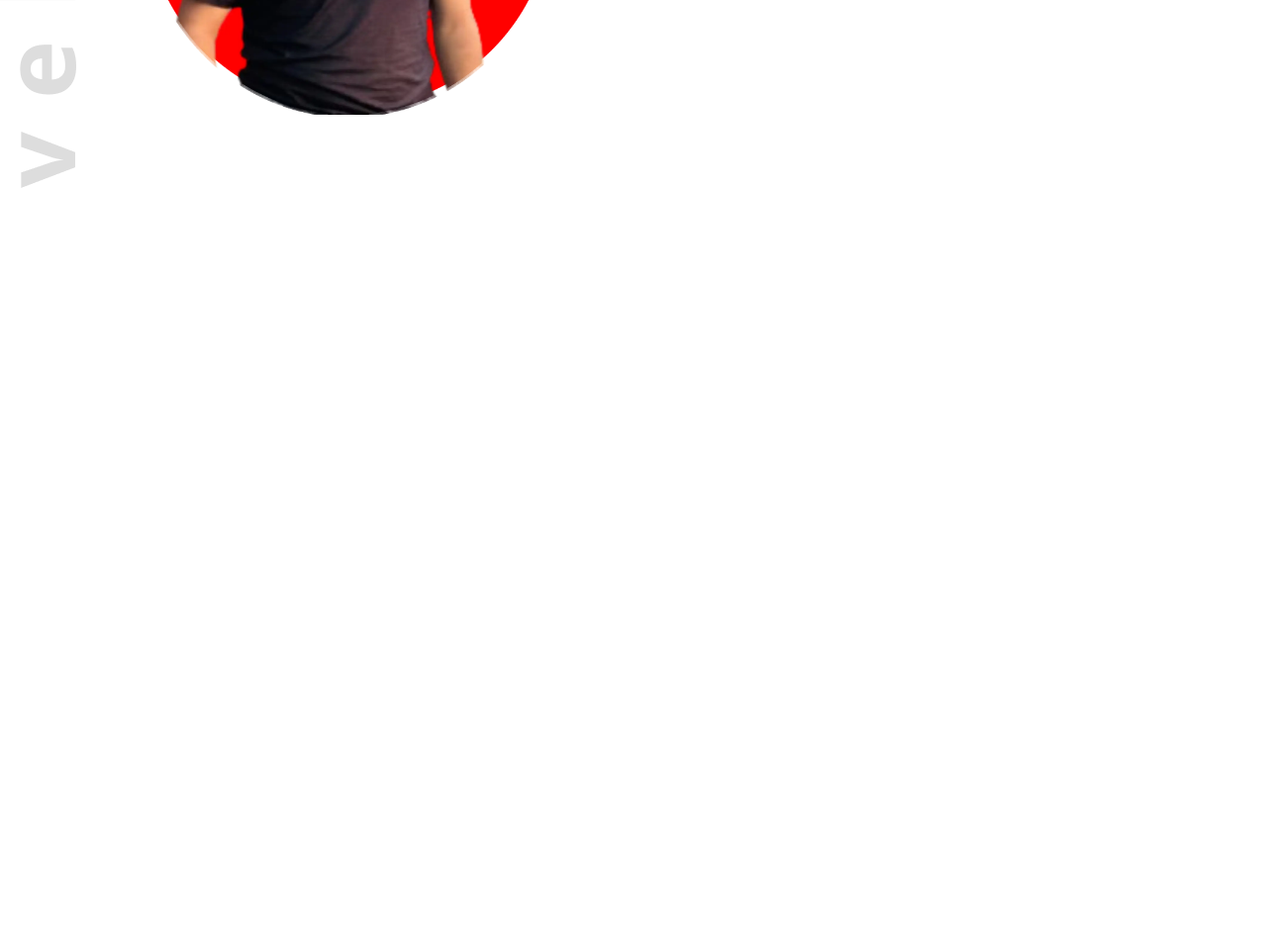
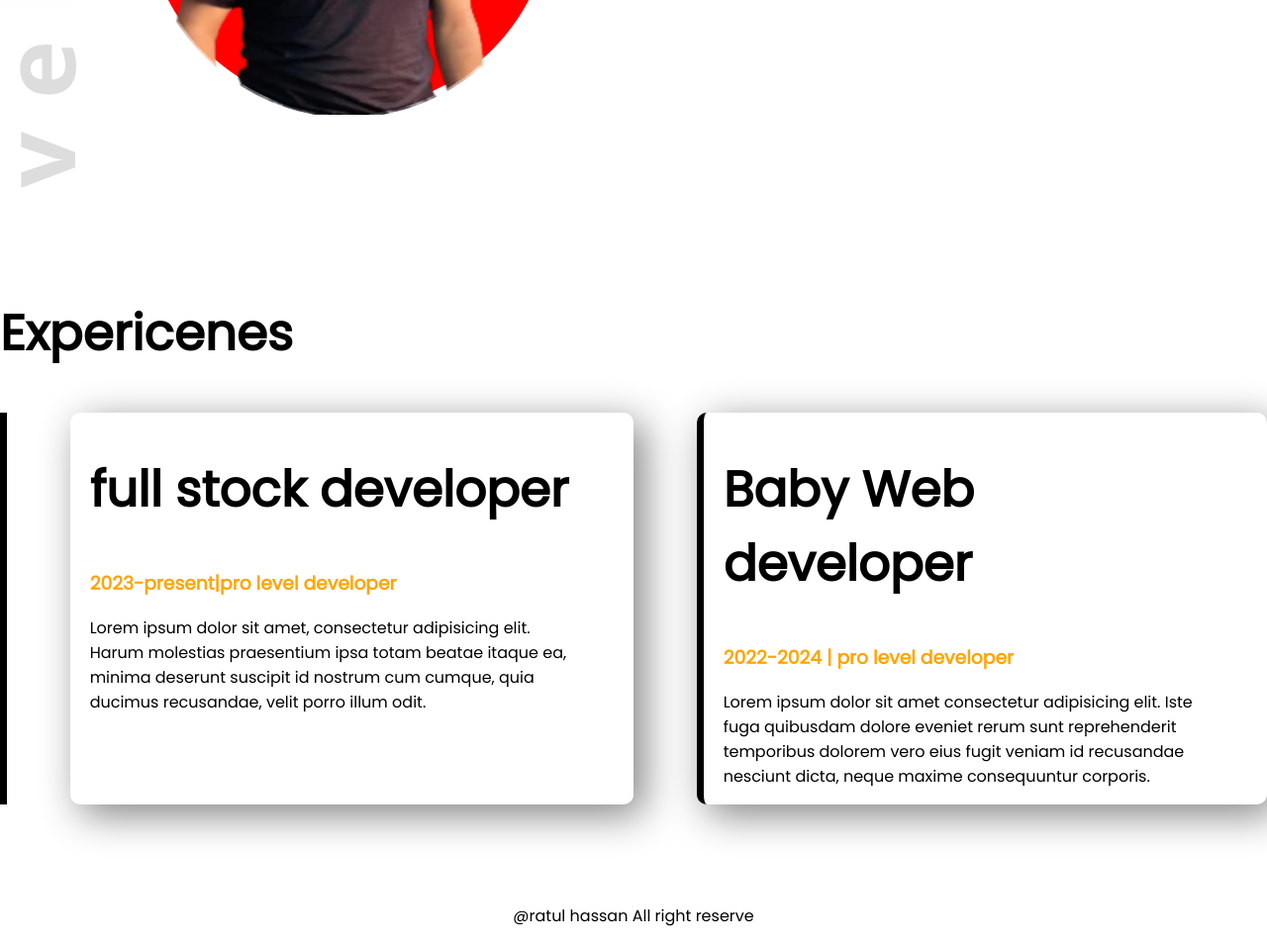
Before and after one commit to Ratul0178684/developer-comeback, a plain HTML site: page index.html in a window 1280 px wide. Shown: the part 971-1925 px from the top of the page at 99% size. Before the commit the page ends 1271 px from the top, so only its background shows below. Drawn offline with Linux system fonts and the light colour scheme.

Commit message:
last one

```diff
--- a/index.html
+++ b/index.html
@@ -12,7 +12,7 @@
 </head>
 
 <body>
-    <section class="top-banner">
+    <section class="top-banner flexible-container">
         <div class="half-width">
             <h1>Welcome to</h1>
             <h1><span class="orange-color">Ratul Islam </span>world!</h1>
@@ -25,7 +25,7 @@
         </div>
         <div class="half-width"><img src="images/header_bg.png" alt=""></div>
     </section>
-    <section class="dream-big">
+    <section class="dream-big flexible-container">
         <div class="half-width">
             <img src="images/back.png" alt="">
         </div>
@@ -38,6 +38,34 @@
             <a class="link-button" href="">DOWNLOAD RESUME</a>
         </div>
     </section>
+    <section class="experience-area">
+        <h1>Expericenes</h1>
+        <div id="baby" class="flexible-container">
+            <div class="experince-item">
+                <h1>full stock developer</h1>
+                <h3 class="orange-color">2023-present|pro level developer</h3>
+                <p>Lorem ipsum dolor sit amet, consectetur adipisicing elit. Harum molestias praesentium ipsa totam
+                    beatae
+                    itaque ea, minima deserunt suscipit id nostrum cum cumque, quia ducimus recusandae, velit porro
+                    illum
+                    odit.
+                </p>
+            </div>
+            <div id="full" class="experince-item">
+                <h1>Baby Web developer</h1>
+                <h3 class="orange-color">2022-2024 | pro level developer</h3>
+                <p>Lorem ipsum dolor sit amet consectetur adipisicing elit. Iste fuga quibusdam dolore eveniet rerum
+                    sunt
+                    reprehenderit temporibus dolorem vero eius fugit veniam id recusandae nesciunt dicta, neque maxime
+                    consequuntur corporis.</p>
+            </div>
+        </div>
+    </section>
+    <footer>
+        <P>@ratul hassan All right reserve</P>
+    </footer>
+
+
 </body>
 
 </html>
--- a/style.css
+++ b/style.css
@@ -8,11 +8,15 @@ h1 {
 
 }
 
+h2 {
+    font-size: 40px;
+}
+
 .orange-color {
     color: orange;
 }
 
-section {
+.flexible-container {
     display: flex;
     margin-bottom: 100px;
 }
@@ -44,3 +48,30 @@ section {
     background-image: url(developer.png);
     background-repeat: no-repeat;
 }
+
+.experince-item {
+    width: 40%;
+    box-shadow: 10px 10px 40px gray;
+    padding-left: 20px;
+    padding-right: 5%;
+    border-radius: 10px;
+    margin-left: 5%;
+    margin-left: 5%;
+
+}
+
+#baby {
+    border-left: 7px solid;
+    border-image: linear-gradient(blue cyan);
+    border-image-slice: 1;
+}
+
+#full {
+    border-left: 7px solid;
+    border-image: linear-gradient(rgb(255, 0, 242) rgb(85, 224, 4));
+    border-image-slice: 1;
+}
+
+footer p {
+    text-align: center;
+}
```
